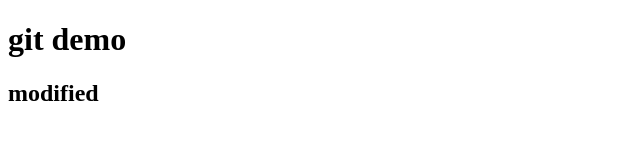
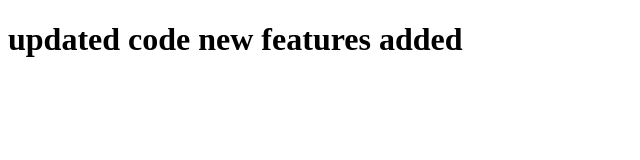
Before and after one commit to Varshini-Amarthi/git-demo-59r, a plain HTML site: page index.html in a window 1280 px wide. Shown: the whole page, without its empty margins (0-640 px from the left). Drawn offline with Linux system fonts and the light colour scheme.

Commit message:
third push

```diff
--- a/index.html
+++ b/index.html
@@ -6,7 +6,6 @@
     <title>Document</title>
 </head>
 <body>
-    <h1>git demo</h1>
-    <h2>modified</h2>
+    <h1>updated code new features added</h1>
 </body>
 </html>
```
